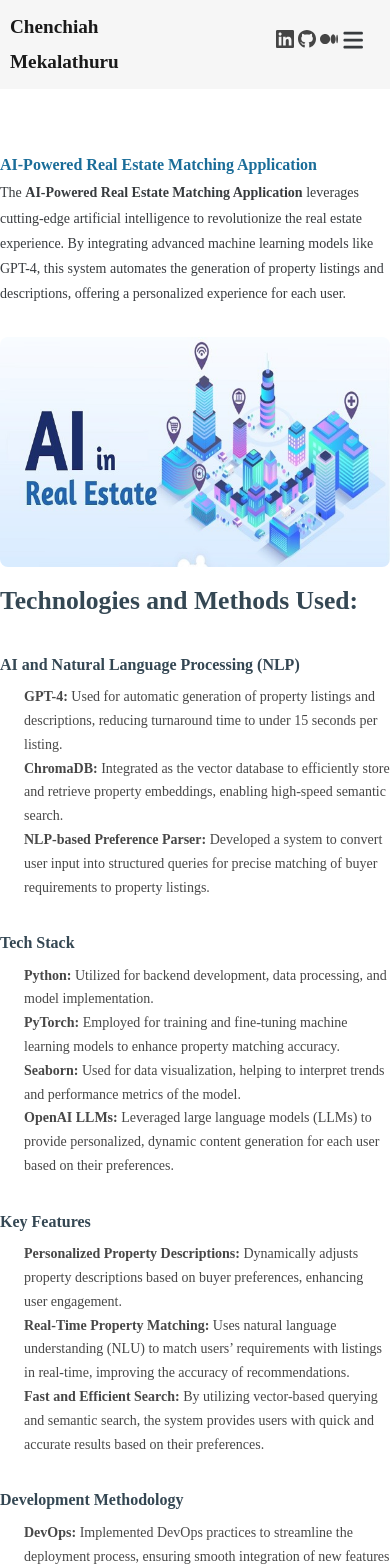
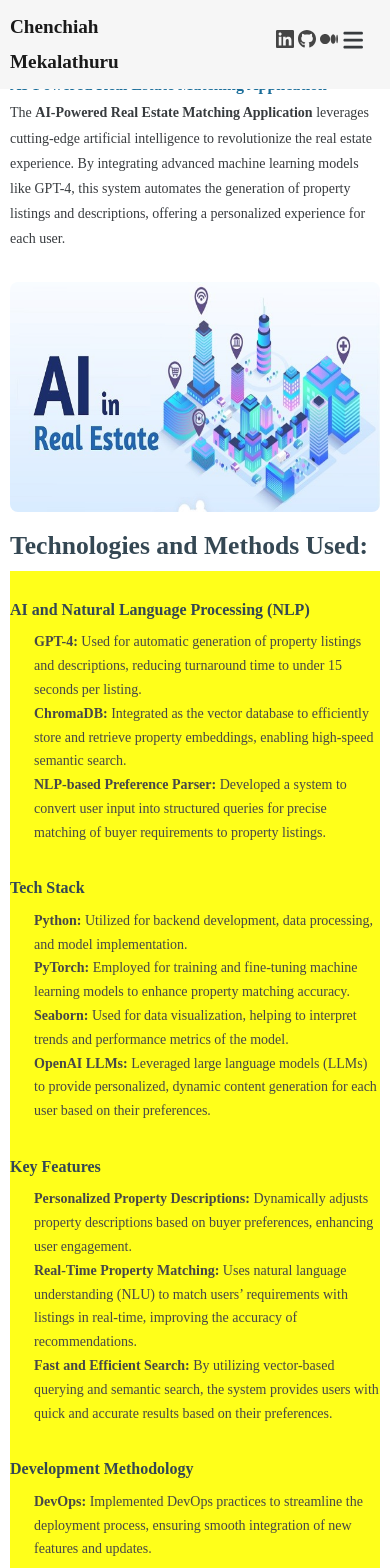
Before and after one commit to RajiaRani/ProfessionalPortfolio, a React (Vite) app in the folder fronted/: page /project/ai in a window 390 px wide. Shown: the top 1568 px of the page. Built offline with nearby package versions, Linux system fonts and the light colour scheme.

Commit message:
added 21 april

```diff
--- a/fronted/src/portfolio/Project/AllProjects.jsx
+++ b/fronted/src/portfolio/Project/AllProjects.jsx
@@ -78,7 +78,7 @@ export default function Projects() {
                         <img src={project.image} alt={project.title} className="project-image" />
 
                         <div className="project-details">
-                            <h3 className="project-title">{project.title}</h3>
+                            <p className="project-title">{project.title}</p>
                             <p className="project-description">{project.description}</p>
 
                             <div className="tech-stack">
--- a/fronted/src/portfolio/Project/project.css
+++ b/fronted/src/portfolio/Project/project.css
@@ -37,6 +37,14 @@
     text-align: left;
     padding: 15px;
 }
+
+
+.projects-list{
+    display: grid;
+    grid-template-columns: repeat(3,310px);
+    grid-template-rows: repeat(2,390px);
+    grid-gap: 15px !important;
+}
 .project-title{
     color: #084c94 !important;
     font-size: 1.2rem;
@@ -45,12 +53,7 @@
 .project-details{
     margin: -10px 0 !important;
 }
-.projects-list{
-    display: grid;
-    grid-template-columns: repeat(3,310px);
-    grid-template-rows: repeat(2,390px);
-    grid-gap: 15px !important;
-}
+
 
 .project-item{
     width: 100%;
@@ -59,8 +62,9 @@
     border-radius: 10px;
     background-color: #efe9e912;
     background-color: whitesmoke;
-   border: 1px solid rgba(0, 0, 0, 0.5);
-   box-shadow: 2px -2px 2px 2px rgba(0, 0, 0, 0.5);
+    border: 1px solid rgba(0, 0, 0, 0.5);
+    box-shadow: 2px -2px 2px 2px rgba(0, 0, 0, 0.5);
+    background-color: #007bff;
 }
 .card-header img {
     width: 100%;
@@ -131,21 +135,20 @@
     .project-container{
         width: 100%;
         margin: auto;
-        padding-top:150px;
-
+        padding-top:70px;
+        padding-left: 10px;
+        padding-right: 10px;
     }
     .project-image{
-        height: 150px;
+        height: 130px;
     }
     .card-header{
         height: 200px;
     }
-
     .card-header img {
         width: 100%;
         height: 200px;
       }
-
     .project-title{
         font-size: 1.2rem;
     }
@@ -153,4 +156,32 @@
     .project-slider {
       margin-top: 20px;
     }
+    .projects-list{
+        display: grid;
+        grid-template-columns: repeat(1,100%);
+        grid-template-rows: repeat(5,300px);
+    }
+    .project-item{
+        padding: 10px;
+    }
+    .card-header img {
+        height: 100px !important;
+      }
+    .tech-stack {
+        display: flex;
+        flex-wrap: wrap;
+        gap: 5px;
+    }
+    .project-title{
+        background-color: red;
+
+    }
+    .project-description {
+        background-color: pink;
+    }
+    .tech-stack{
+        background-color: yellow;
+
+    }
+
 }
```
